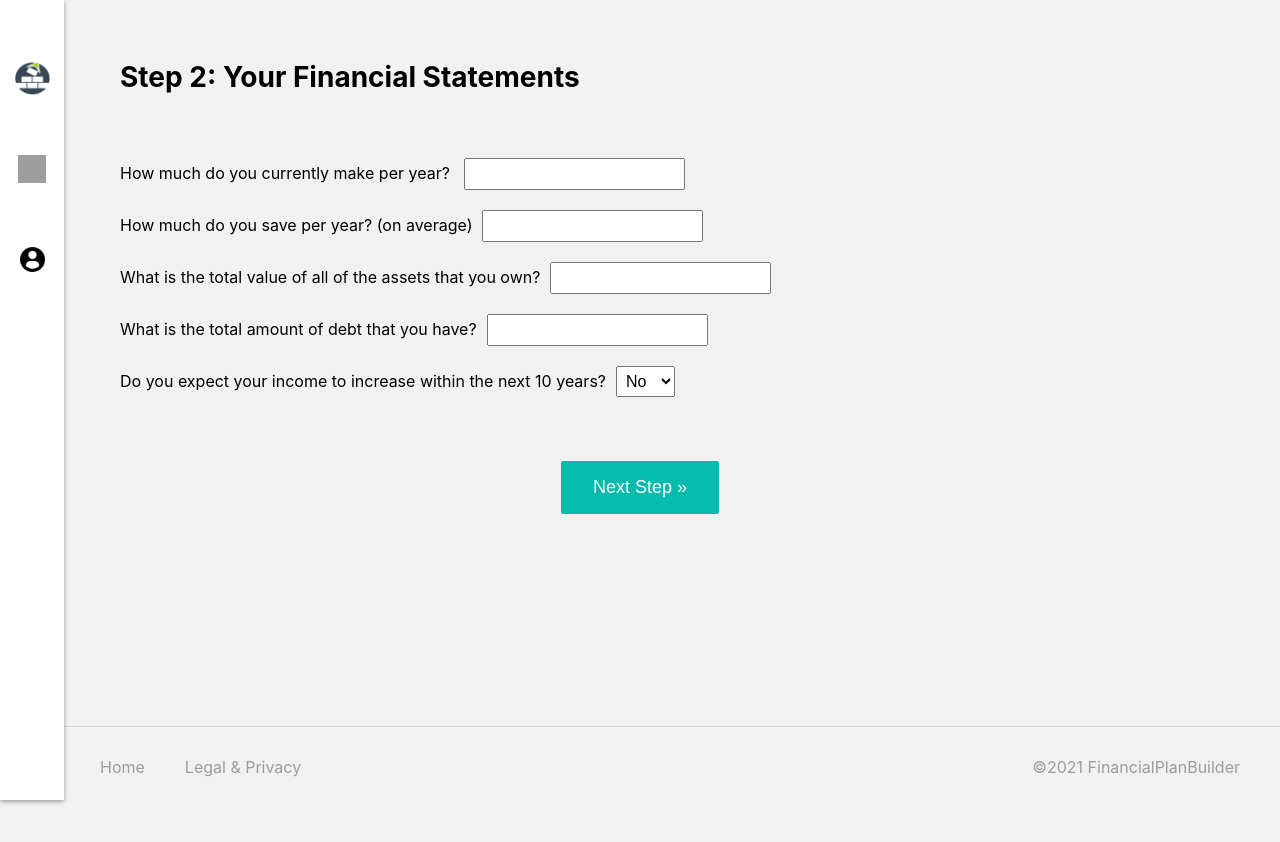
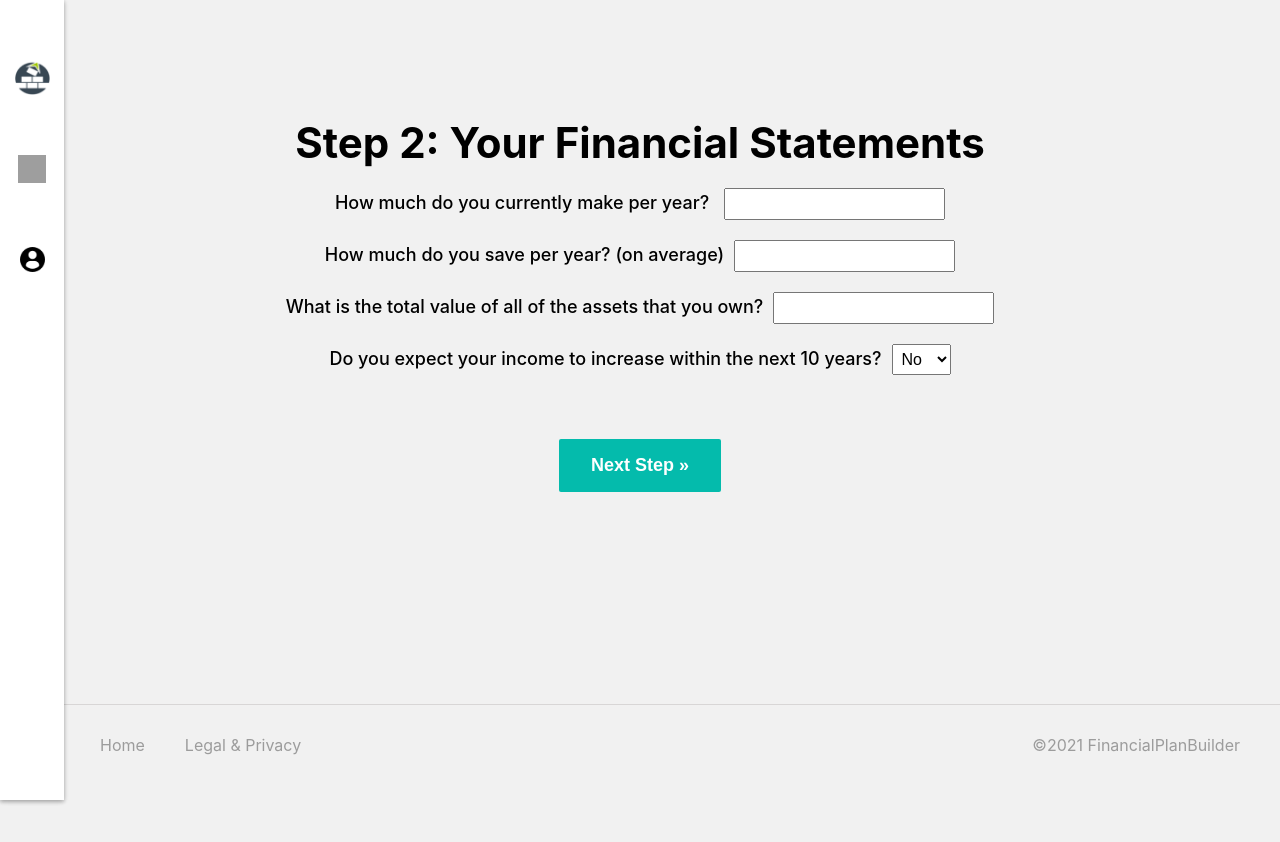
Before and after one commit to jacobtrebil/Financial-Plan-Builder, a Next.js app: page /create-plan2 in a window 1280 px wide. Shown: the top 842 px of the page. Before the commit the page ends 820 px from the top, so only its background shows below. Built offline with nearby package versions, Linux system fonts and the light colour scheme; grey boxes are pictures that could not be loaded.

Commit message:
updated form UI, similar to LegalZoom's beautiful UI and amazing form

```diff
--- a/pages/create-plan1.js
+++ b/pages/create-plan1.js
@@ -23,6 +23,7 @@ function CreatePlan1() {
     return (
       <div>
         <h1 id="create-a-plan">Step 1: Your Vision & Goals</h1>
+        <h2 id="create-a-plan-h2">We are going to ask a few questions to get clarity on your financial vision and goals.</h2>
       <form id="plan-form-page-1">
         <div className="plan-input-box">
       <label className="retirement-form-label">Do you have kids or expect to have kids in the future? </label>
--- a/pages/create-plan2.js
+++ b/pages/create-plan2.js
@@ -34,10 +34,6 @@ function CreatePlan2() {
       <input></input>
       </div>
       <div className="plan-input-box">
-      <label className="retirement-form-label">What is the total amount of debt that you have?</label>
-      <input></input>
-      </div>
-      <div className="plan-input-box">
         <label className="retirement-form-label">Do you expect your income to increase within the next 10 years?</label>
         <select defaultValue="No" onChange= {() => setShowForm(!showForm) }>
           <option>Yes</option>
--- a/pages/start-plan.js
+++ b/pages/start-plan.js
@@ -35,6 +35,7 @@ function CreatePlan() {
     return (
       <div>
         <h1 id="create-a-plan">Create a Plan</h1>
+        <h2 id="create-a-plan-h2">Time to complete: 15 minutes</h2>
       <form id="plan-form-page-1">
         <div className="plan-input-box">
       <label className="retirement-form-label">Plan type: </label>
@@ -60,10 +61,12 @@ function CreatePlan() {
       <div>
       <label className="retirement-form-label">What's your spouses full name?</label>
       <input></input>
+      <p id="note">* NOTE throughout the entire form, provide the total of <br></br>you and your spouses assets, liabilities, and financial goals.
+      </p>
       </div>
       )}
       </div>
-      <Link href="/create-plan1"><button id="plan-button">Next Step &#187;</button></Link>
+      <Link href="/create-plan1"><button id="plan-button">Next &#8594;</button></Link>
   </form>
         <NavComponent />
         <FooterComponent />
--- a/styles/globals.css
+++ b/styles/globals.css
@@ -740,19 +740,28 @@ h1 {
 /* Create a Plan */
 
 #create-a-plan {
-  margin: 20px 0px 5% 120px;
-  text-align: left;
+  margin: 6% auto 1% auto;
+  text-align: center;
+  font-size: 42px;
+}
+
+#create-a-plan-h2 {
+  font-weight: normal;
+  font-size: 16px;
+  margin: 0px 0px 5% 0px;
 }
 
 .plan-input-box {
-  text-align: left;
-  margin: 20px 0px 0px 0px;
+  text-align: center;
+  margin: 20px auto 0px auto;
 }
 
 .retirement-form-label {
   text-align: center;
-  margin: 40px 0px 0px 120px;
+  margin: 40px 0px 0px 0px;
   padding: 40px 0px 0px 0px;
+  font-size: 18px;
+  font-weight: 500;
 }
 
 .plan-input-box select {
@@ -775,6 +784,7 @@ h1 {
   padding: 16px 32px;
   font-size: 18px;
   margin: 5% 0px 15% 0px;
+  font-weight: bold;
 }
 
 #plan-button:hover {
@@ -797,6 +807,13 @@ h1 {
   opacity: 75%;
 }
 
+#note {
+  margin: 15px auto 0px auto;
+  font-weight: normal;
+  line-height: 28px;
+  text-align: center
+}
+
 
 
 
```
Also changed, not shown: pages/create-plan8.js (+7 -15 lines), pages/create-plan9.js (+7 -15 lines).
